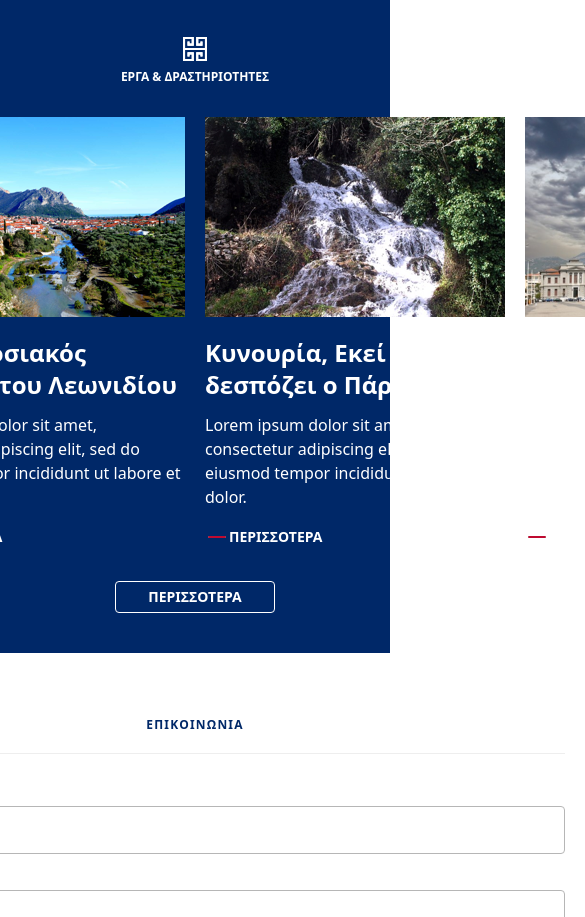
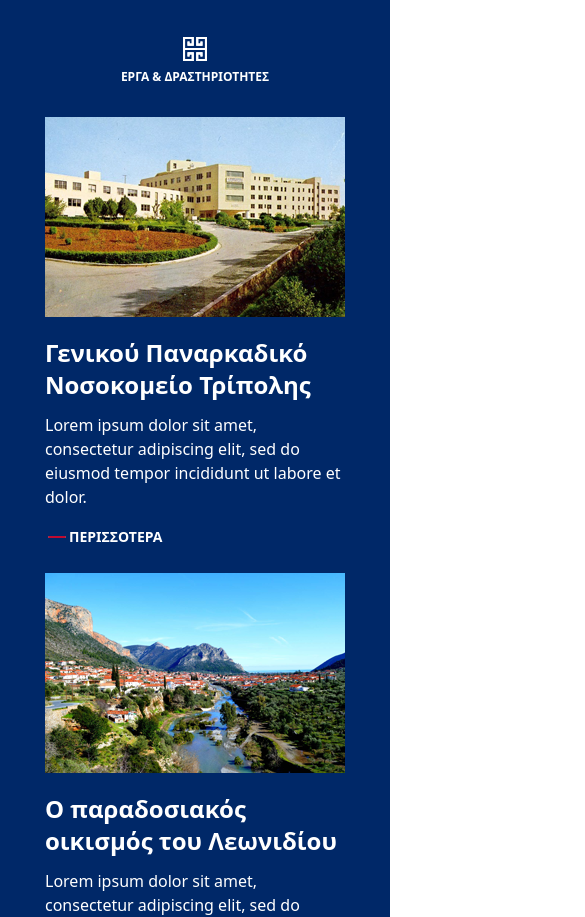
Before and after one commit to stefavramakis/sketch-to-tailwind, a plain HTML site: page index.html in a window 390 px wide. Shown: the part 2056-2973 px from the top of the page, 585 px wide, since content can reach past the window. Drawn offline with nearby package versions, Linux system fonts and the light colour scheme.

Commit message:
add responsiveness to actions section

```diff
--- a/index.css
+++ b/index.css
@@ -134,10 +134,6 @@ header > div {
   width: 300px;
 }
 
-#actions > ul > li + li {
-  /* margin-left: 20px; */
-}
-
 /* FORM */
 
 #contact-form > form {
--- a/index.html
+++ b/index.html
@@ -25,7 +25,7 @@
                 <div class="font-proxima text-2xl leading-none">13:28</div>
               </div>
             </div>
-            <div class="ml-5 flex flex-col items-end">
+            <div class="mt-6 md:mt-0 md:ml-5 flex flex-col items-end">
               <h3 class="text-xs leading-none font-bold">ΚΑΤΑΙΓΙΔΑ</h3>
               <div class="flex">
                 <div id="temperature" class="flex">
@@ -293,7 +293,7 @@
     <div id="actions" class="flex flex-col items-center text-white py-10">
       <img src="./images/icons/greek-icon.svg" alt="greekicon" />
       <h3 class="mt-2 text-xs font-bold">ΕΡΓΑ & ΔΡΑΣΤΗΡΙΟΤΗΤΕΣ</h3>
-      <ul class="flex my-8 justify-between">
+      <ul class="flex flex-col md:flex-row my-8 justify-between">
         <li>
           <img src="./images/actions/actions-1.png" alt="" />
           <h3 class="text-2xl font-bold mt-5 mb-3">
@@ -311,7 +311,7 @@
             />ΠΕΡΙΣΣΟΤΕΡΑ
           </a>
         </li>
-        <li class="ml-5">
+        <li class="mt-6 md:mt-0 md:ml-5">
           <img src="./images/actions/actions-2.png" alt="" />
           <h3 class="text-2xl font-bold mt-5 mb-3">
             Ο παραδοσιακός οικισμός του Λεωνιδίου
@@ -328,7 +328,7 @@
             />ΠΕΡΙΣΣΟΤΕΡΑ
           </a>
         </li>
-        <li class="ml-5">
+        <li class="mt-6 md:mt-0 md:ml-5">
           <img src="./images/actions/actions-3.png" alt="" />
           <h3 class="text-2xl font-bold mt-5 mb-3">
             Κυνουρία, Εκεί που δεσπόζει ο Πάρνωνας
@@ -345,7 +345,7 @@
             />ΠΕΡΙΣΣΟΤΕΡΑ
           </a>
         </li>
-        <li class="ml-5">
+        <li class="mt-6 md:mt-0 md:ml-5">
           <img src="./images/actions/actions-4.png" alt="" />
           <h3 class="text-2xl font-bold mt-5 mb-3">
             Οι ελληνικές πόλεις με τα καλύτερα πάρκα!
```
